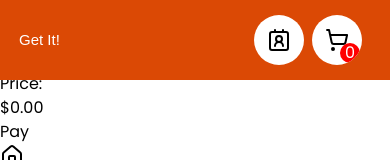
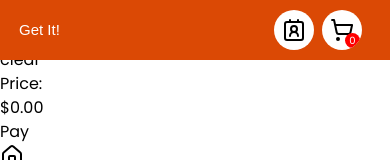
Before and after one commit to joshuangbodin/get-it-ecommerce-webapp, a React (Vite) app: page /drinks in a window 390 px wide. Shown: the top 160 px of the page. Built offline with nearby package versions, Linux system fonts and the light colour scheme; a web font is replaced by a local one.

Commit message:
navbar edit

```diff
--- a/src/components/NavBar/NavBar.css
+++ b/src/components/NavBar/NavBar.css
@@ -80,4 +80,17 @@
   .icon {
     display: none;
   }
+  .topNavBar{
+    height: 60px;
+
+  }
+  .carticon{
+    width: 40px;
+    height: 40px;
+  }
+  .count{
+    width:15px;
+    height:15px;
+    font-size: 10px;
+  }
 }
```
